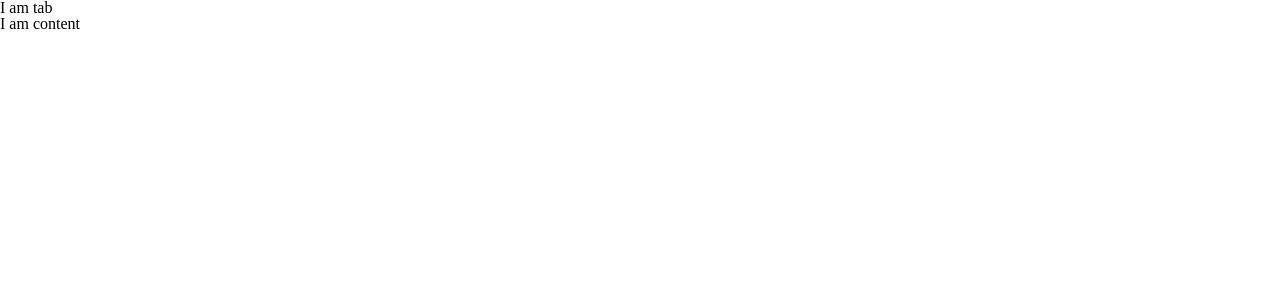
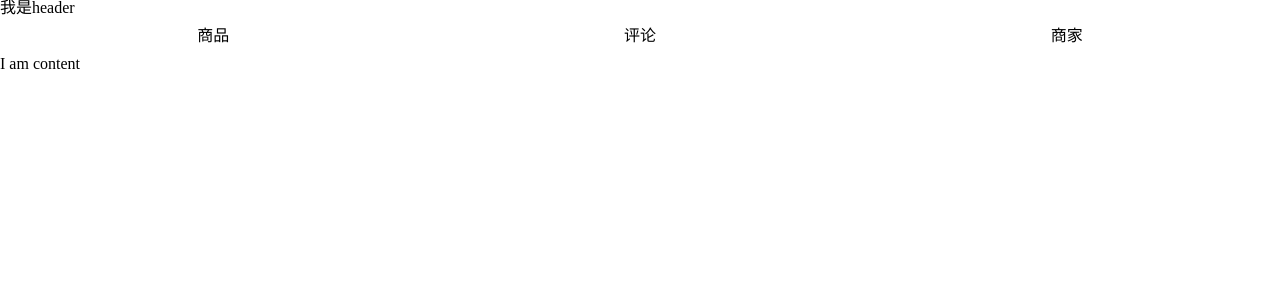
Before and after one commit to Poison-Frog/vue, a Vue app in the folder sell/: page / in a window 1280 px wide. Shown: the top 300 px of the page. Built offline with nearby package versions, Linux system fonts and the light colour scheme.

Commit message:
更新代码

```diff
--- a/sell/src/App.vue
+++ b/sell/src/App.vue
@@ -1,8 +1,10 @@
 <template>
   <div id="app">
-    <header></header>
+    <v-header></v-header>
     <div class="tab">
-      I am tab
+      <div class="tab-item">商品</div>
+      <div class="tab-item">评论</div>
+      <div class="tab-item">商家</div>
     </div>
     <div class="content">
       I am content
@@ -12,12 +14,20 @@
 
 <script>
   import header from './components/header/header.vue';
-  export default{
-    components:{
-      header
+  export default {
+    components: {
+      'v-header': header
     }
   };
 </script>
-<style>
-
+<style lang="stylus" rel="stylesheet/stylus">
+  #app
+    .tab
+      display: flex
+      width: 100%
+      height: 40px
+      line-height: 40px
+      .tab-item
+        flex: 1
+        text-align: center
 </style>
--- a/sell/src/components/header/header.vue
+++ b/sell/src/components/header/header.vue
@@ -9,5 +9,4 @@
 </script>
 
 <style lang="stylus" rel="stylesheet/stylus">
-
 </style>
```
Also changed, not shown: sell/src/main.js (+4 -4 lines), sell/.eslintrc.js.
